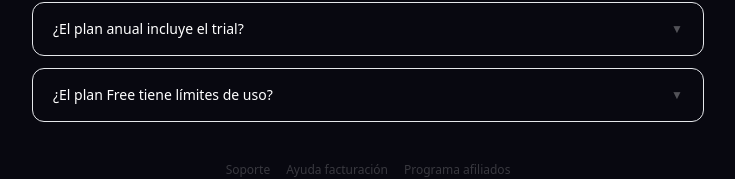
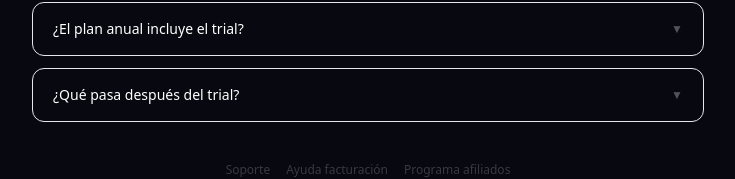
Before and after one commit to rmt124550-dot/a3b-platform, a Next.js app in the folder frontend/: page /pricing in a window 1280 px wide. Shown: the part 648-827 px from the top of the page, without its empty margins (272-1007 px from the left). Built offline with nearby package versions, Linux system fonts and the light colour scheme; no server answers.

Commit message:
fix: remove 'Free para siempre' — replace with Trial 36 días model throughout

```diff
--- a/frontend/src/app/pricing/page.tsx
+++ b/frontend/src/app/pricing/page.tsx
@@ -114,7 +114,7 @@ export default function PricingPage() {
                 {plan.price === 0 ? (
                   <div className="mb-6">
                     <span className="text-4xl font-black">$0</span>
-                    <span className="text-white/35 text-sm ml-1">para siempre</span>
+                    <span className="text-white/35 text-sm ml-1">/36 días</span>
                   </div>
                 ) : (
                   <div className="mb-2">
@@ -226,13 +226,13 @@ export default function PricingPage() {
               { q: '¿Necesito tarjeta para el trial?',
                 a: 'No. 36 días completamente gratis sin ningún método de pago.' },
               { q: '¿Qué pasa al terminar el trial?',
-                a: 'Si no agregas tarjeta, vuelves al plan Free automáticamente. Sin cargos.' },
+                a: 'Si no agregas tarjeta, el acceso se suspende al día 36. Puedes activar PRO en cualquier momento.' },
               { q: '¿Puedo cambiar de plan anual a mensual?',
                 a: 'Sí, desde Dashboard → Facturación. El cambio aplica al siguiente período.' },
               { q: '¿El plan anual incluye el trial?',
                 a: 'Sí. El plan anual también incluye 36 días gratis sin tarjeta.' },
-              { q: '¿El plan Free tiene límites de uso?',
-                a: 'No. Coursera es completamente ilimitado en el plan Free. Sin anuncios.' },
+              { q: '¿Qué pasa después del trial?',
+                a: 'Al terminar los 36 días necesitas activar PRO ($4.99/mes) para seguir usando la extensión.' },
             ].map((faq, i) => (
               <details key={i} className="bg-white/3 border border-white/8 rounded-xl overflow-hidden group">
                 <summary className="flex justify-between items-center px-5 py-4 cursor-pointer list-none hover:bg-white/3">
```
